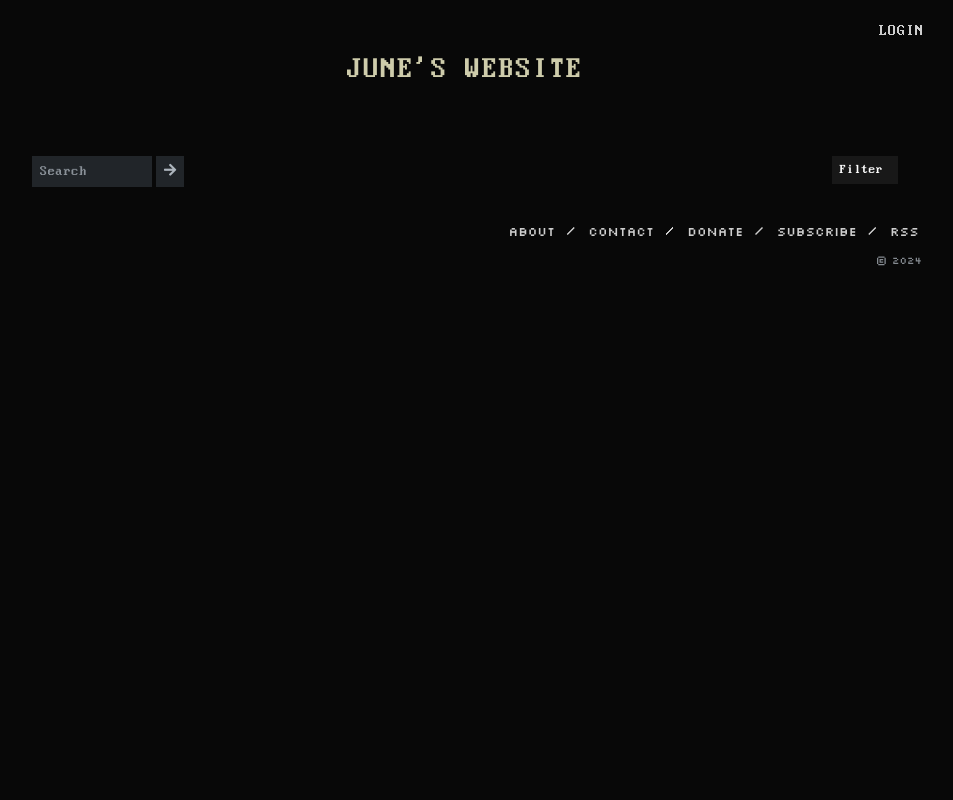
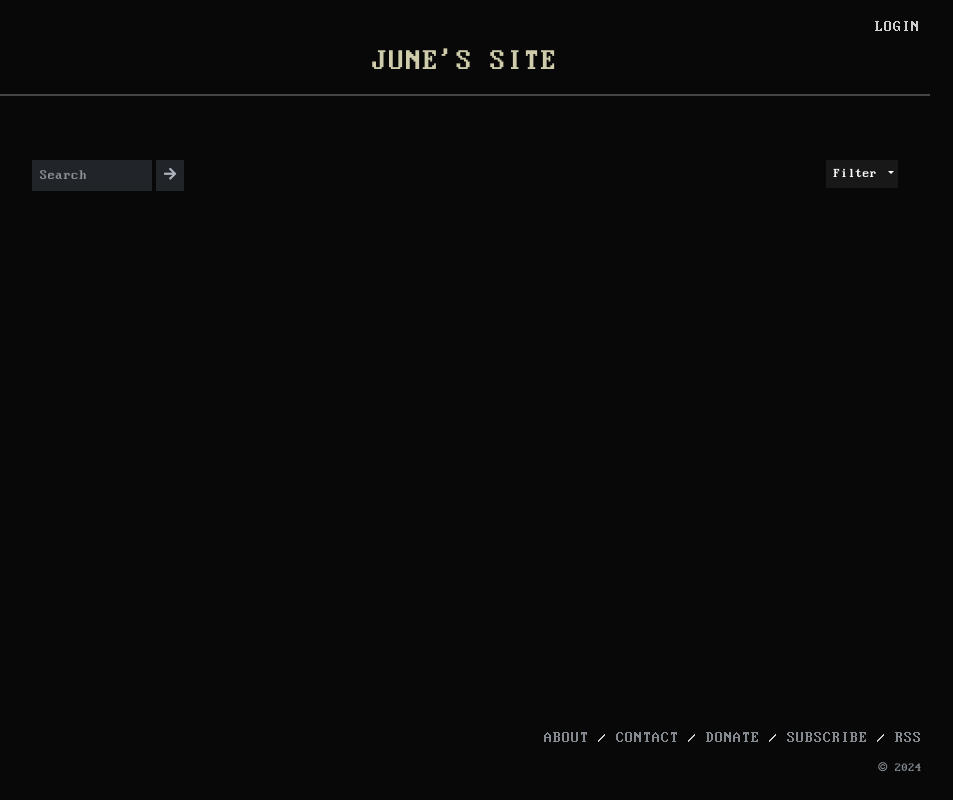
Before and after one commit to emuyia/juneweb, a Flask app: page / in a window 1280 px wide. Shown: the whole page, without its empty margins (175-1128 px from the left). Run offline with Flask 3, Linux system fonts and the light colour scheme; data that the repository does not hold is empty; parts of the project's set-up code (start-up, migrations or seed data) failed here and were passed over; some libraries are stand-ins or nearby versions.

Commit message:
style & layout

```diff
--- a/src/static/css/style.css
+++ b/src/static/css/style.css
@@ -1,8 +1,4 @@
 @import url("https://fonts.googleapis.com/css?family=Inter");
-@import url("https://fonts.googleapis.com/css?family=Silkscreen");
-@import url("https://fonts.googleapis.com/css?family=Press+Start+2P");
-@import url("https://fonts.googleapis.com/css?family=VT323");
-@import url("https://fonts.googleapis.com/css?family=Pixelify+Sans");
 
 @font-face {
   font-family: "Perfect DOS VGA 437";
@@ -45,7 +41,7 @@
   --danger-hover: red;
 
   /* txt & icon sizes */
-  --font-size-sub: 10px;
+  --font-size-sub: 13px;
   --font-size-list: 13px;
   --font-size-title: 30px;
   --font-size-subtitle: 18px;
@@ -128,7 +124,7 @@ body {
 .btn-xsm,
 .btn-xsm:hover {
   font-size: var(--miniature-font-size) !important;
-  font-family: "Silkscreen", fallback, sans-serif;
+  font-family: "Perfect DOS VGA 437", fallback, sans-serif;
   color: var(--text-color) !important;
   text-transform: uppercase;
   padding: 0.25em;
@@ -137,7 +133,7 @@ body {
 }
 
 .text-muted {
-  font-family: "Silkscreen", fallback, sans-serif;
+  font-family: "Perfect DOS VGA 437", fallback, sans-serif;
 }
 
 h1,
@@ -210,18 +206,23 @@ ul {
 }
 
 /* Layout */
-.container {
+.container,
+footer {
   padding: 15px;
   max-width: 960px;
-  /*margin-left: 18%;*/
   margin: auto;
 }
 
-*,
+/**,
 *::before,
 *::after {
   border-radius: 0 !important;
   border: none !important;
+}*/
+
+hr {
+    border: 1px solid #ffffff !important;
+    margin: 10px 0;
 }
 
 .panel-main {
@@ -245,6 +246,17 @@ ul {
 
 td {
   padding: 5px;
+}
+
+body {
+  display: flex;
+  flex-direction: column;
+  min-height: 100vh; /* Use min-height instead of height to fill at least the viewport height */
+  margin: 0;
+}
+
+footer {
+  margin-top: auto;
 }
 
 /* Components */
@@ -322,12 +334,24 @@ td {
 
 /* --- buttons --- */
 .btn,
-.dropdown-menu {
+.dropdown-menu,
+.dropdown-item {
   border-color: var(--border-color-sub) !important;
+  border: 0 !important;
   border-radius: var(--border-radius) !important;
 }
 
-.btn {
+input,
+.form-control,
+form,
+.btn,
+.btn-primary {
+    border-radius: var(--border-radius) !important;
+    border: 0 !important;
+}
+
+.btn,
+.btn-primary {
   background-color: transparent;
 }
 
@@ -351,6 +375,7 @@ td {
 .dropdown-item:hover {
   background-color: var(--nav-color-hover);
   color: white;
+  border: 0 !important;
 }
 
 /* --- badges --- */
@@ -359,6 +384,7 @@ td {
   background-color: #bdbeab !important;
   color: #1d1d1a;
   text-transform: uppercase;
+  margin: auto;
 }
 
 /* Media Queries */
--- a/src/templates/base.html
+++ b/src/templates/base.html
@@ -28,16 +28,21 @@
       href="https://cdnjs.cloudflare.com/ajax/libs/font-awesome/5.15.3/css/all.min.css"
     />
   </head>
-  <body>
-    <div class="container">
+  <body class="d-flex flex-column min-vh-100">
+    <div class="container flex-grow-1">
+      <main>
         <div class="d-flex justify-content-end upper">
           {% if current_user.is_authenticated %}
-          <a class="nav-link p-1" href="{{ url_for('dashboard') }}"
+            <a class="nav-link ps-2 pe-2" href="{{ url_for('dashboard') }}"
               >{{ current_user.username }}</a
             >
-          <a class="nav-link p-1 ms-4" href="{{ url_for('logout') }}">logout</a>
+            <a class="nav-link ps-2 pe-2 ms-4" href="{{ url_for('logout') }}"
+              >logout</a
+            >
           {% else %}
-          <a class="nav-link p-1" href="{{ url_for('login') }}">login</a>
+            <a class="nav-link ps-2 pe-2" href="{{ url_for('login') }}"
+              >login</a
+            >
           {% endif %}
         </div>
 
@@ -45,65 +50,72 @@
           <a
             class="{{ 'active' if request.path == url_for('blog') else '' }}"
             href="{{ url_for('blog') }}"
-          >june's website</a
+            >june's site</a
           >
         </div>
 
         <div class="p-0 mt-2">
           {% if pages %}
-          <div class="row g-4">
+            <div class="d-flex justify-content-center">
+              <div class="d-inline-flex align-items-center">
                 {% for page in pages %}
-              <div class="col ms-2 me-2">
-                <div
-                  class="d-flex flex-column justify-content-center text-center"
-                >
+                  <div class="me-3 ms-3">
                     <a
                       href="{{ url_for('page', title=page.title) }}"
-                    class="upper m-0"
-                    >{{ page.title }}</a
+                      class="nav-link upper m-0 ps-2 pe-2"
+                      >{{ page.title.replace('-', ' ') }}</a
                     >
                   </div>
+                  {% if not loop.last %}
+                    <span class="mx-2">/</span>
+                  {% endif %}
+                {% endfor %}
               </div>
-            {% endfor %}
             </div>
           {% endif %}
         </div>
+        <hr />
 
         <div class="p-3 mt-5 panel-main">{% block content %}{% endblock %}</div>
+      </main>
 
-      <footer class="p-2 upper">
+      <script src="{{ url_for('static', filename='js/script.js') }}"></script>
+    </div>
+
+    <div class="container">
+      <footer class="p-2 upper mt-auto">
         <div class="pt-1 d-flex justify-content-end">
           <div>
             <a
-              class="btn btn-xsm text-muted contact"
+              class="text-muted contact"
               href="{{ url_for('page', title='about') }}"
               target="_self"
               >About</a
             >
             /
             <a
-              class="btn btn-xsm text-muted contact"
+              class="text-muted contact"
               href="{{ url_for('page', title='contact') }}"
               target="_self"
               >Contact</a
             >
             /
             <a
-              class="btn btn-xsm text-muted donate"
+              class="text-muted donate"
               href="https://ko-fi.com/emuyia"
               target="_blank"
               >Donate</a
             >
             /
             <a
-              class="btn btn-xsm text-muted subscribe"
+              class="text-muted subscribe"
               href="{{ url_for('subscribe') }}"
               target="_self"
               >Subscribe</a
             >
             /
             <a
-              class="btn btn-xsm text-muted subscribe"
+              class="text-muted subscribe"
               href="{{ url_for('feed') }}"
               target="_blank"
               >RSS</a
@@ -111,11 +123,11 @@
           </div>
         </div>
         <div class="d-flex justify-content-end mt-2">
-          <span class="text-muted fs-10 ms-2">© 2024 </span>
+          <span class="text-muted fs-8 ms-2"
+            ><span style="font-family:'Inter';">©</span> 2024</span
+          >
         </div>
       </footer>
-
-      <script src="{{ url_for('static', filename='js/script.js') }}"></script>
     </div>
   </body>
 </html>
--- a/src/templates/blog.html
+++ b/src/templates/blog.html
@@ -1,6 +1,7 @@
 {% extends "base.html" %}
 
 {% block content %}
+  <!--<p class="page-title ms-auto p-0 m-0">posts</p>-->
   <div class="d-flex mb-1">
     <form action="{{ url_for('search') }}" method="get" class="d-flex">
       <input
@@ -17,12 +18,10 @@
     <div class="ms-auto d-flex me-3">
       {% for tag_name in selected_tags %}
         <div class="d-flex m-1">
-          <span class="badge bg-primary" style="cursor: pointer;"
-            >#{{ tag_name }}</span
-          >
+          <span class="badge" style="cursor: pointer;">#{{ tag_name }}</span>
         </div>
       {% endfor %}
-      <div class="dropdown">
+      <div class="dropdown ms-1">
         <div class="panel-a">
           <button
             class="btn btn-primary dropdown-toggle btn-sm fs-7 pe-1"
@@ -102,7 +101,5 @@
         {% include 'item_post.html' %}
       {% endfor %}
     </div>
-  {% else %}
-    <!--<p class="ms-5">No posts found.</p>-->
   {% endif %}
 {% endblock %}
--- a/src/templates/dashboard.html
+++ b/src/templates/dashboard.html
@@ -1,7 +1,7 @@
 {% extends "base.html" %}
 
 {% block content %}
-  <p class="page-title">dashboard</p>
+  <p class="page-title">user dashboard</p>
 
   <div class="d-flex justify-content-end">
     <a
--- a/src/templates/view_post.html
+++ b/src/templates/view_post.html
@@ -1,7 +1,7 @@
 {% extends "base.html" %}
 {% block content %}
   <div class="pt-2">
-    <div class="panel-a p-4 rounded" style="font-size:0.8em;">
+    <div class="panel-a p-4 rounded">
       <p class="post-title mt-0">{{ post.title }}</p>
       <p>{{ post.content | safe }}</p>
     </div>
@@ -65,7 +65,6 @@
 
               <div>
                 <div class="d-flex justify-content-between">
-                  <!--time & author-->
                   <div>
                     <span class="mb-2 info">
                       {{ comment.date_posted.strftime('%d-%m-%Y at %H:%M') }}
@@ -83,7 +82,6 @@
             </div>
 
             <div>
-              <!--edit & delete buttons-->
               {% if current_user.is_authenticated and current_user.id == comment.author.id %}
                 <div class="d-flex justify-content-end">
                   <form
--- a/src/templates/view_user.html
+++ b/src/templates/view_user.html
@@ -6,8 +6,9 @@
   <div class="panel-a p-4 rounded">
     <p>
       Username:
-      <span class="author">{{ user.username }}</span
-      >{% if user.is_admin %}(Admin){% endif %}
+      <span class="author">{{ user.username }}</span>{% if user.is_admin %}
+        (Admin)
+      {% endif %}
     </p>
     {% if user.profile_picture %}
       <img src="{{ user.profile_picture }}" class="pfp mt-3" />
```
Lines whose indentation alone changed are shown as unchanged.
